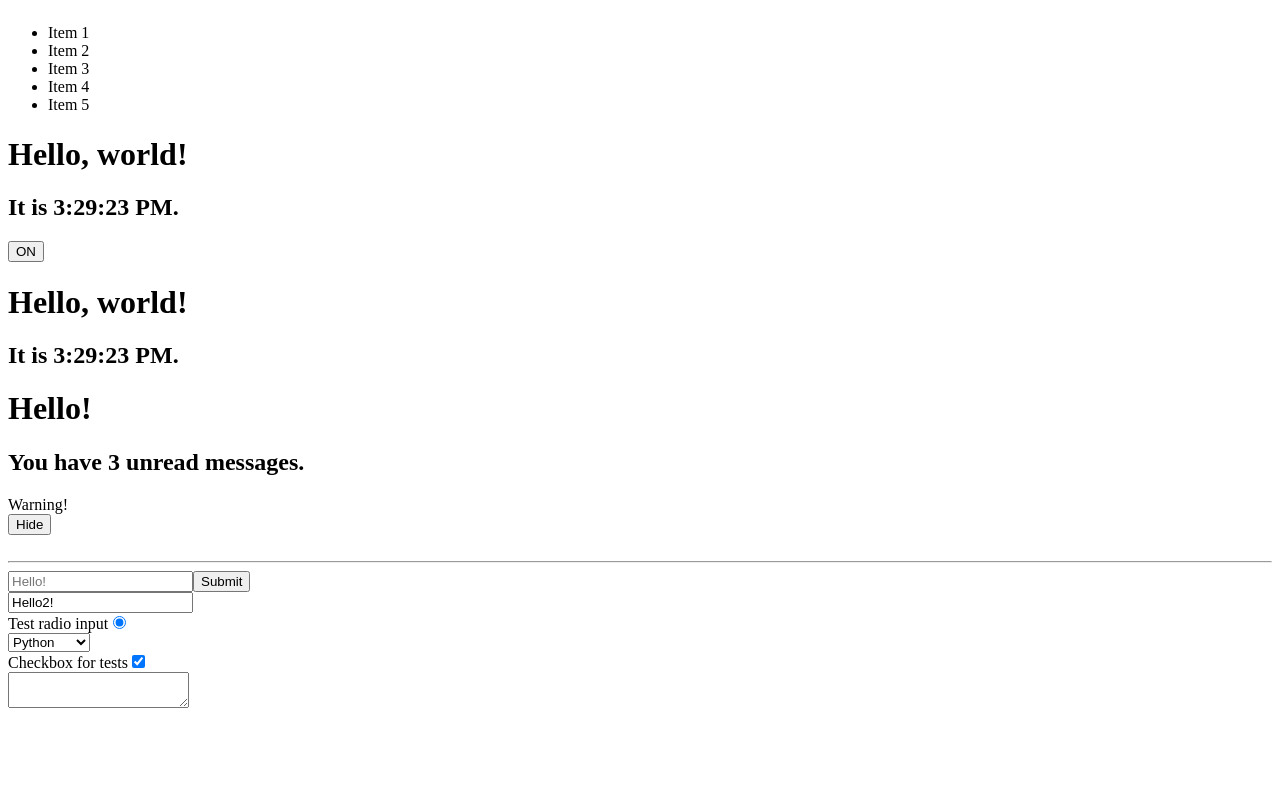
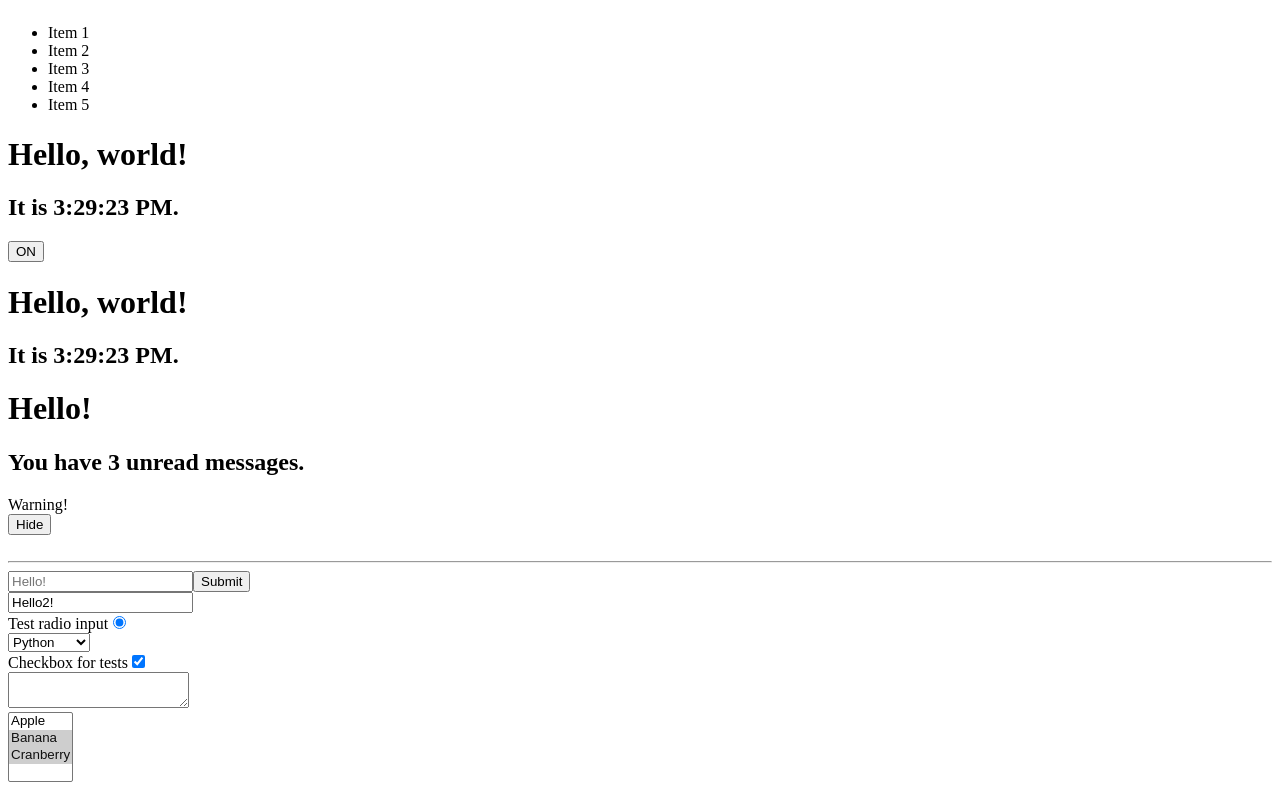
Before and after one commit to duza/test_react_project, a React (Create React App) app in the folder hello-world/: page / in a window 1280 px wide. Shown: the part 565-1356 px from the top of the page. Before the commit the page ends 1285 px from the top, so only its background shows below. Built offline with nearby package versions, Linux system fonts and the light colour scheme.

Commit message:
Added uncontrol element textarea with multiple choice options.

```diff
--- a/hello-world/src/index.js
+++ b/hello-world/src/index.js
@@ -55,7 +55,7 @@ class Form extends React.Component {
        <label for="radio1">Test radio input
        <input type="radio" id="radio1" defaultChecked /></label>
        <br />
-       <select defaultValue="2" >
+       <select name="UncontrolSelect" defaultValue="2">
          <option value="1">Javascript</option>
          <option value="2">Python</option>
        </select>
@@ -64,6 +64,12 @@ class Form extends React.Component {
        <input type="checkbox" id="checkbox1" defaultChecked />
        <br />
        <textarea name="description" value={this.state.value3} onChange={this.handleTextArea} />
+       <br />
+      <select multiple={true} defaultValue={['B', 'C']}>
+        <option value="A">Apple</option>
+        <option value="B">Banana</option>
+        <option value="C">Cranberry</option>
+      </select>
       </div>
     );
   }
```
